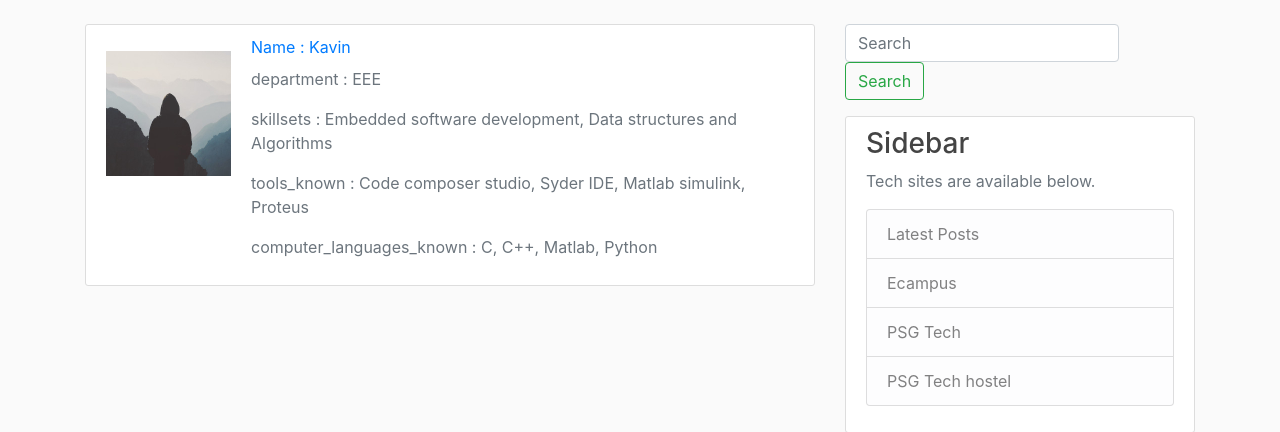
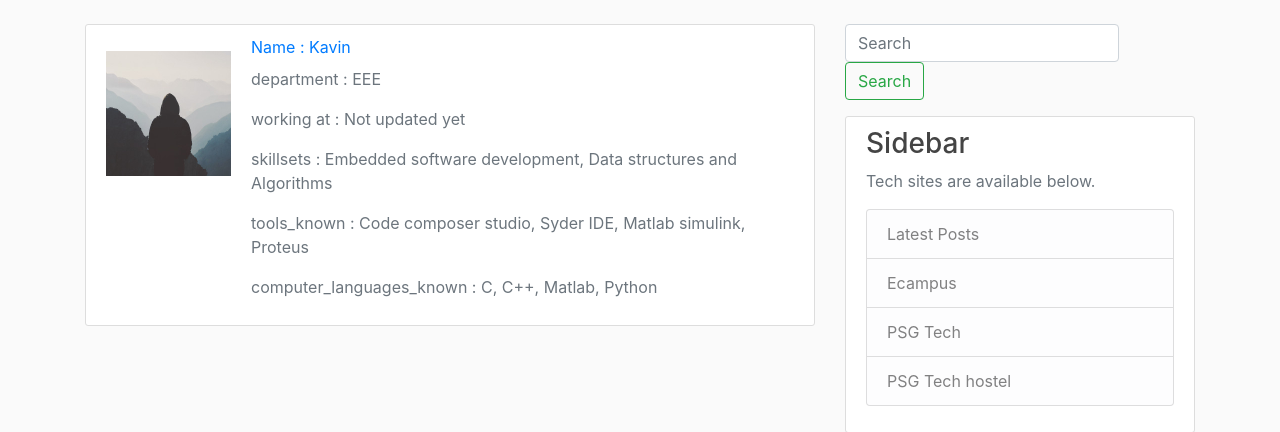
Before and after one commit to ganesh-jack/class, a Django app: a page that uses blog/templates/blog/user_profile.html in a window 1280 px wide. Shown: the part 56-488 px from the top of the page. Run offline with Django 3.2, Linux system fonts and the light colour scheme; data comes from the database, SQL or seed files in the repository; both versions use the stored data as it was after the commit; some libraries are stand-ins or nearby versions.

Commit message:
New users data

```diff
--- a/blog/templates/blog/people.html
+++ b/blog/templates/blog/people.html
@@ -7,6 +7,7 @@
 				<div class="media-body">
 					<a class="mb-4" href="{% url 'user-posts' user.user %}">Name : {{ user.user }}</a>
 					<p class="text-secondary mt-2"> department : {{ user.department }}</p>
+					<p class="text-secondary"> working at : {{ user.working_at }}</p>
 					<p class="text-secondary">skillsets : {{ user.skillsets }}</p>
 					<p class="text-secondary">tools_known : {{ user.tools_known }}</p>
 					<p class="text-secondary"> computer_languages_known : {{ user.computer_languages_known }}</p>
--- a/blog/templates/blog/user_profile.html
+++ b/blog/templates/blog/user_profile.html
@@ -6,6 +6,7 @@
         <div class="media-body">
           <a class="mb-4" href="{% url 'user-posts' user.user %}">Name : {{ user.user }}</a>
           <p class="text-secondary mt-2"> department : {{ user.department }}</p>
+          <p class="text-secondary"> working at : {{ user.working_at }}</p>
           <p class="text-secondary">skillsets : {{ user.skillsets }}</p>
           <p class="text-secondary">tools_known : {{ user.tools_known }}</p>
           <p class="text-secondary"> computer_languages_known : {{ user.computer_languages_known }}</p>
--- a/blog/views.py
+++ b/blog/views.py
@@ -44,9 +44,8 @@ def search(request):
     except:
         #pattern = r'.*{}.*'.format(keyword)
         pattern = keyword
-        users = Profile.objects.filter(skillsets__icontains= pattern ) | Profile.objects.filter(tools_known__icontains=pattern) | Profile.objects.filter(computer_languages_known__icontains=pattern)
+        users = Profile.objects.filter(working_at__icontains= pattern ) |Profile.objects.filter(skillsets__icontains= pattern ) | Profile.objects.filter(tools_known__icontains=pattern) | Profile.objects.filter(computer_languages_known__icontains=pattern)
         return render(request, 'blog/people.html', {'users': users})
-
 
 
 
--- a/users/forms.py
+++ b/users/forms.py
@@ -23,4 +23,4 @@ class UserUpdateForm(forms.ModelForm):
 class ProfileUpdateForm(forms.ModelForm):
     class Meta:
         model = Profile
-        fields = ['department','skillsets','tools_known','computer_languages_known','image']
+        fields = ['department','skillsets','tools_known','computer_languages_known','working_at','image']
--- a/users/models.py
+++ b/users/models.py
@@ -10,6 +10,7 @@ class Profile(models.Model):
     tools_known = models.CharField(max_length=150, default="No tools are assigned")
     computer_languages_known = models.CharField(max_length=100, default="Languages are not assigned")
     department = models.CharField(max_length=30, default='EEE' )
+    working_at = models.CharField(max_length=30, default="Not updated yet")
 
     def __str__(self):
         return '{self.user.username} Profile'
```
Also changed, not shown: db.sqlite3.
